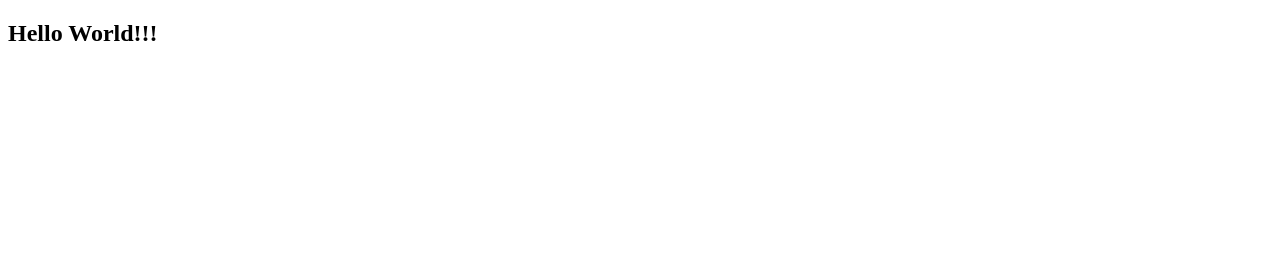
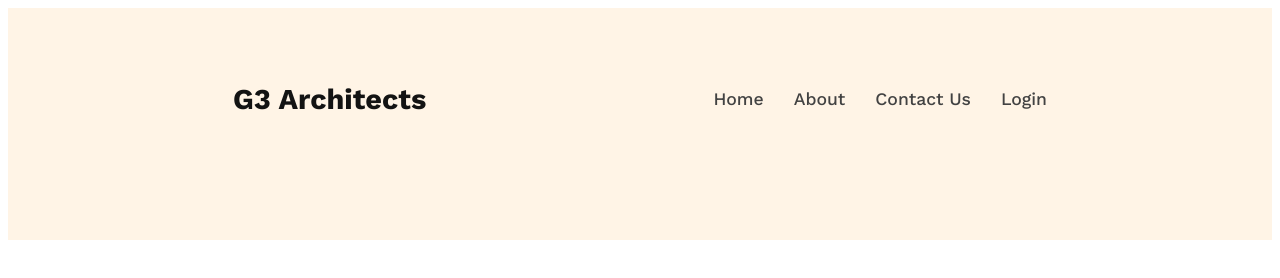
Before and after one commit to webgurusam/g3-arch-website, a plain HTML site: page index.html in a window 1280 px wide. Drawn offline with nearby package versions, Linux system fonts and the light colour scheme.

Commit message:
header section added

```diff
--- a/index.html
+++ b/index.html
@@ -3,9 +3,27 @@
 <head>
     <meta charset="UTF-8">
     <meta name="viewport" content="width=device-width, initial-scale=1.0">
-    <title>G3 Arch Website</title>
+    <title>G3 Architects</title>
+    <!-- main styles -->
+    <link rel="stylesheet" href="styles/architect.css">
 </head>
 <body>
-    <h2>Hello World!!!</h2>
+    <header>
+        <nav>
+            <h2 class="nav-title">G3 Architects</h2>
+            <ul>
+                <li><a href="">Home</a></li>
+                <li><a href="">About</a></li>
+                <li><a href="">Contact Us</a></li>
+                <li><a href="">Login</a></li>
+            </ul>
+        </nav>
+    </header>
+    <main>
+
+    </main>
+    <footer>
+
+    </footer>
 </body>
 </html>
--- /dev/null
+++ b/styles/architect.css
@@ -0,0 +1,37 @@
+/* worksans font from google fonts */
+
+@import url('https://fonts.googleapis.com/css2?family=Work+Sans:wght@400;500;600;700&display=swap');
+
+/* common styles */
+*{
+    font-family: 'Work Sans', sans-serif;
+}
+
+/* header styles */
+header{
+    background: rgba(255, 144, 14, 0.10);
+    padding: 50px 225px 100px;
+}
+.nav-title{
+    color: #131313;
+    font-size: 1.8rem;
+    font-weight: 700;
+}
+nav{
+    display: flex;
+    justify-content: space-between;
+    align-items: center;
+}
+nav > ul{
+    display: flex;
+    gap: 30px;
+}
+nav li{
+    list-style: none;
+}
+nav li a{
+    text-decoration: none;
+    color: #424242;
+    font-size: 1.1rem;
+    font-weight: 500;
+}
```
Also changed, not shown: styles/style.css (deleted).
